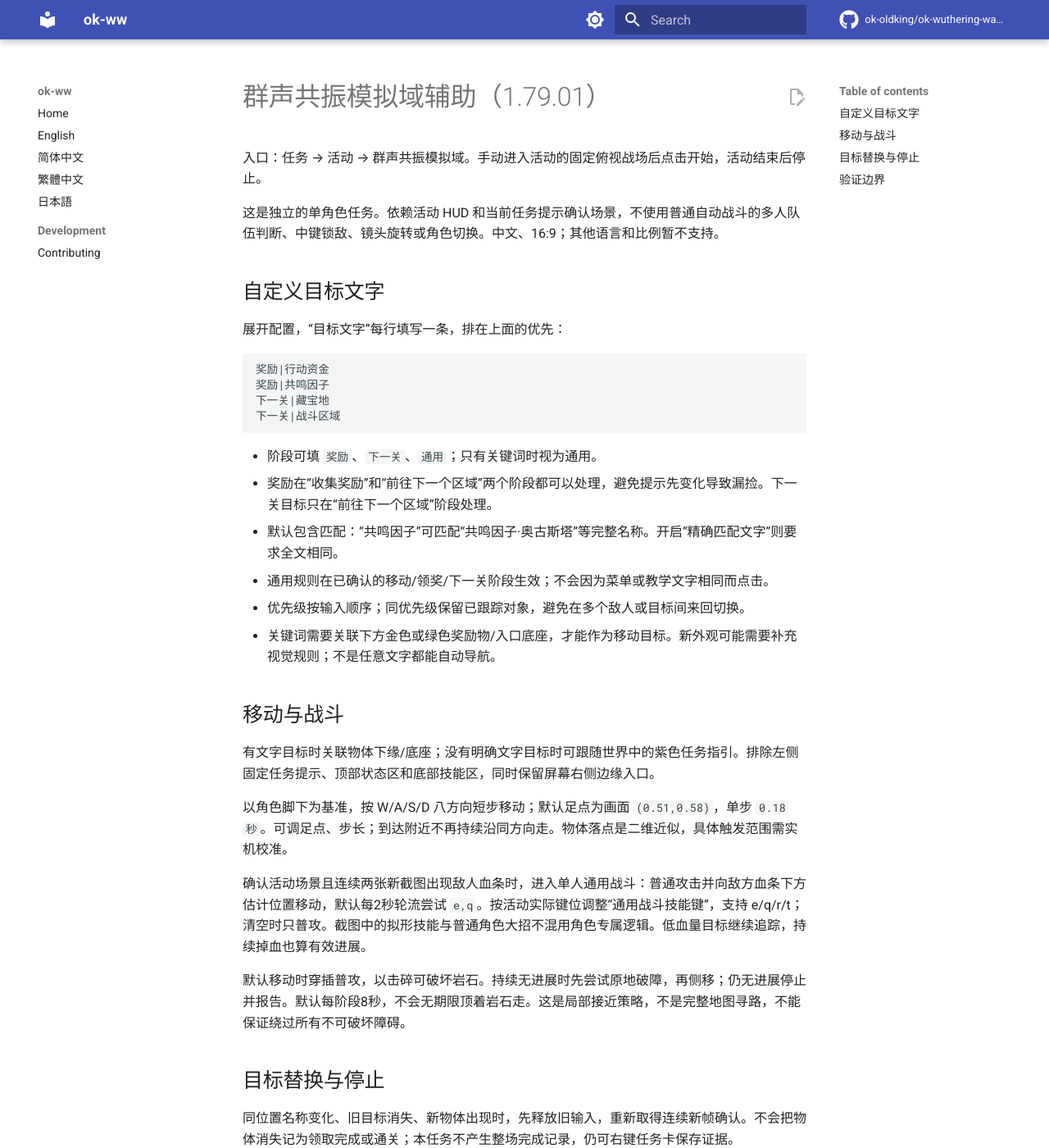
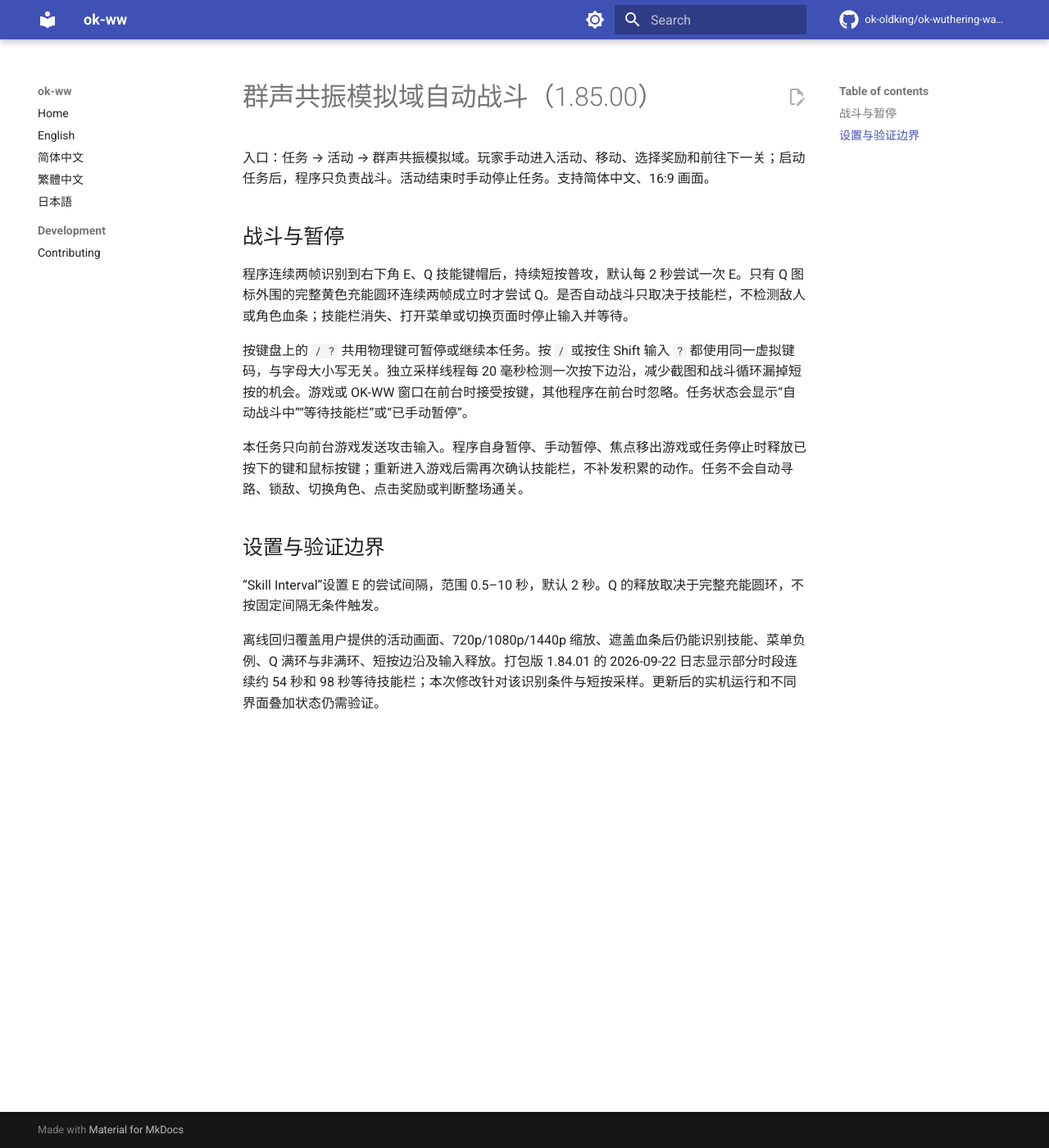
Before and after one commit to xihuojun2020-tech/okww-custom, an MkDocs documentation site: the page built from docs/references/resonance-simulation.md, in a window 1280 px wide and 1400 px high. Shown: the whole window at 82% size. Built offline with MkDocs 1.6.1 and Material for MkDocs 9.7.7, drawn with Linux system fonts in a browser that asks for light colours; comment, search, counter and statistics services are not loaded; some of the changed text lies outside the part shown.

Commit message:
feat: support sea ruins endless and stabilize resonance combat

````diff
--- a/config.py
+++ b/config.py
@@ -19,7 +19,7 @@ from src.task.process_feature import process_feature
 # okww 版本号（固定宽度 X.YY.ZZ）：
 #   小改动 → 第三位 +1；中等改动 → 第二位 +1 且第三位归 00；
 #   大改动 → 第一位 +1 且后两位归 00（仅用户明确提出时执行）
-version = "1.84.01"
+version = "1.85.00"
 
 
 def _find_most_recently_run_pc_exe():
--- a/docs/references/resonance-simulation.md
+++ b/docs/references/resonance-simulation.md
@@ -1,49 +1,17 @@
-# 群声共振模拟域辅助（1.79.01）
+# 群声共振模拟域自动战斗（1.85.00）
 
-入口：任务 → 活动 → 群声共振模拟域。手动进入活动的固定俯视战场后点击开始，活动结束后停止。
+入口：任务 → 活动 → 群声共振模拟域。玩家手动进入活动、移动、选择奖励和前往下一关；启动任务后，程序只负责战斗。活动结束时手动停止任务。支持简体中文、16:9 画面。
 
-这是独立的单角色任务。依赖活动 HUD 和当前任务提示确认场景，不使用普通自动战斗的多人队伍判断、中键锁敌、镜头旋转或角色切换。中文、16:9；其他语言和比例暂不支持。
+## 战斗与暂停
 
-## 自定义目标文字
+程序连续两帧识别到右下角 E、Q 技能键帽后，持续短按普攻，默认每 2 秒尝试一次 E。只有 Q 图标外围的完整黄色充能圆环连续两帧成立时才尝试 Q。是否自动战斗只取决于技能栏，不检测敌人或角色血条；技能栏消失、打开菜单或切换页面时停止输入并等待。
 
-展开配置，“目标文字”每行填写一条，排在上面的优先：
+按键盘上的 `/ ?` 共用物理键可暂停或继续本任务。按 `/` 或按住 Shift 输入 `?` 都使用同一虚拟键码，与字母大小写无关。独立采样线程每 20 毫秒检测一次按下边沿，减少截图和战斗循环漏掉短按的机会。游戏或 OK-WW 窗口在前台时接受按键，其他程序在前台时忽略。任务状态会显示“自动战斗中”“等待技能栏”或“已手动暂停”。
 
-```text
-奖励|行动资金
-奖励|共鸣因子
-下一关|藏宝地
-下一关|战斗区域
-```
+本任务只向前台游戏发送攻击输入。程序自身暂停、手动暂停、焦点移出游戏或任务停止时释放已按下的键和鼠标按键；重新进入游戏后需再次确认技能栏，不补发积累的动作。任务不会自动寻路、锁敌、切换角色、点击奖励或判断整场通关。
 
-- 阶段可填 `奖励`、`下一关`、`通用`；只有关键词时视为通用。
-- 奖励在“收集奖励”和“前往下一个区域”两个阶段都可以处理，避免提示先变化导致漏捡。下一关目标只在“前往下一个区域”阶段处理。
-- 默认包含匹配：“共鸣因子”可匹配“共鸣因子·奥古斯塔”等完整名称。开启“精确匹配文字”则要求全文相同。
-- 通用规则在已确认的移动/领奖/下一关阶段生效；不会因为菜单或教学文字相同而点击。
-- 优先级按输入顺序；同优先级保留已跟踪对象，避免在多个敌人或目标间来回切换。
-- 关键词需要关联下方金色或绿色奖励物/入口底座，才能作为移动目标。新外观可能需要补充视觉规则；不是任意文字都能自动导航。
+## 设置与验证边界
 
-## 移动与战斗
+“Skill Interval”设置 E 的尝试间隔，范围 0.5–10 秒，默认 2 秒。Q 的释放取决于完整充能圆环，不按固定间隔无条件触发。
 
-有文字目标时关联物体下缘/底座；没有明确文字目标时可跟随世界中的紫色任务指引。排除左侧固定任务提示、顶部状态区和底部技能区，同时保留屏幕右侧边缘入口。
-
-以角色脚下为基准，按 W/A/S/D 八方向短步移动；默认足点为画面 `(0.51,0.58)`，单步 `0.18秒`。可调足点、步长；到达附近不再持续沿同方向走。物体落点是二维近似，具体触发范围需实机校准。
-
-确认活动场景且连续两张新截图出现敌人血条时，进入单人通用战斗：普通攻击并向敌方血条下方估计位置移动，默认每2秒轮流尝试 `e,q`。按活动实际键位调整“通用战斗技能键”，支持 e/q/r/t；清空时只普攻。截图中的拟形技能与普通角色大招不混用角色专属逻辑。低血量目标继续追踪，持续掉血也算有效进展。
-
-默认移动时穿插普攻，以击碎可破坏岩石。持续无进展时先尝试原地破障，再侧移；仍无进展停止并报告。默认每阶段8秒，不会无期限顶着岩石走。这是局部接近策略，不是完整地图寻路，不能保证绕过所有不可破坏障碍。
-
-## 目标替换与停止
-
-同位置名称变化、旧目标消失、新物体出现时，先释放旧输入，重新取得连续新帧确认。不会把物体消失记为领取完成或通关；本任务不产生整场完成记录，仍可右键任务卡保存证据。
-
-失去活动 HUD、目标不明或页面切换时停止输入；30秒仍无确认目标则停止任务，提示检查结算/教学/交互页面。当前只处理靠近触发的物体，不对未知选择框、确认框或消费按钮自动提交。
-
-只向前台游戏输入。每个短步后释放按键，保持期间每25毫秒检查停止/暂停/焦点；切出后等待，返回后重新识别，不补发积累的动作。输入后端异常仍逐个尝试释放已按下的键。
-
-## 验证边界
-
-使用用户提供的七张截图，遮盖顶部性能统计和底部特征码后制作1280×720回放样本。覆盖活动页、敌人血条、紫色标记、远处奖励、共鸣因子、行动资金、金色入口、右边缘绿色藏宝地入口；模拟不同分辨率和同位置新目标；菜单负例与输入清理另行验证。
-
-图像和 OCR 固定在1280×720处理，相比2560×1440输入像素数减少75%，相比3840×2160减少约88.9%；这不是总CPU或总耗时同比下降的承诺。完整发现每0.7秒一次，已选物体使用局部文字复查。
-
-尚未操控用户设备完成实际移动、破障、拾取或整场通关。离线通过不能替代实机验证，足点、血条下方偏移和物体触发范围仍需实际游戏确认。
+离线回归覆盖用户提供的活动画面、720p/1080p/1440p 缩放、遮盖血条后仍能识别技能、菜单负例、Q 满环与非满环、短按边沿及输入释放。打包版 1.84.01 的 2026-09-22 日志显示部分时段连续约 54 秒和 98 秒等待技能栏；本次修改针对该识别条件与短按采样。更新后的实机运行和不同界面叠加状态仍需验证。
````
Also changed, not shown: AGENTS.md (+1 -0 lines), README.md (+1 -1 lines), docs/references/sea-ruins.md (+16 -15 lines), 更新日志.md (+7 -0 lines), 9 other files.
